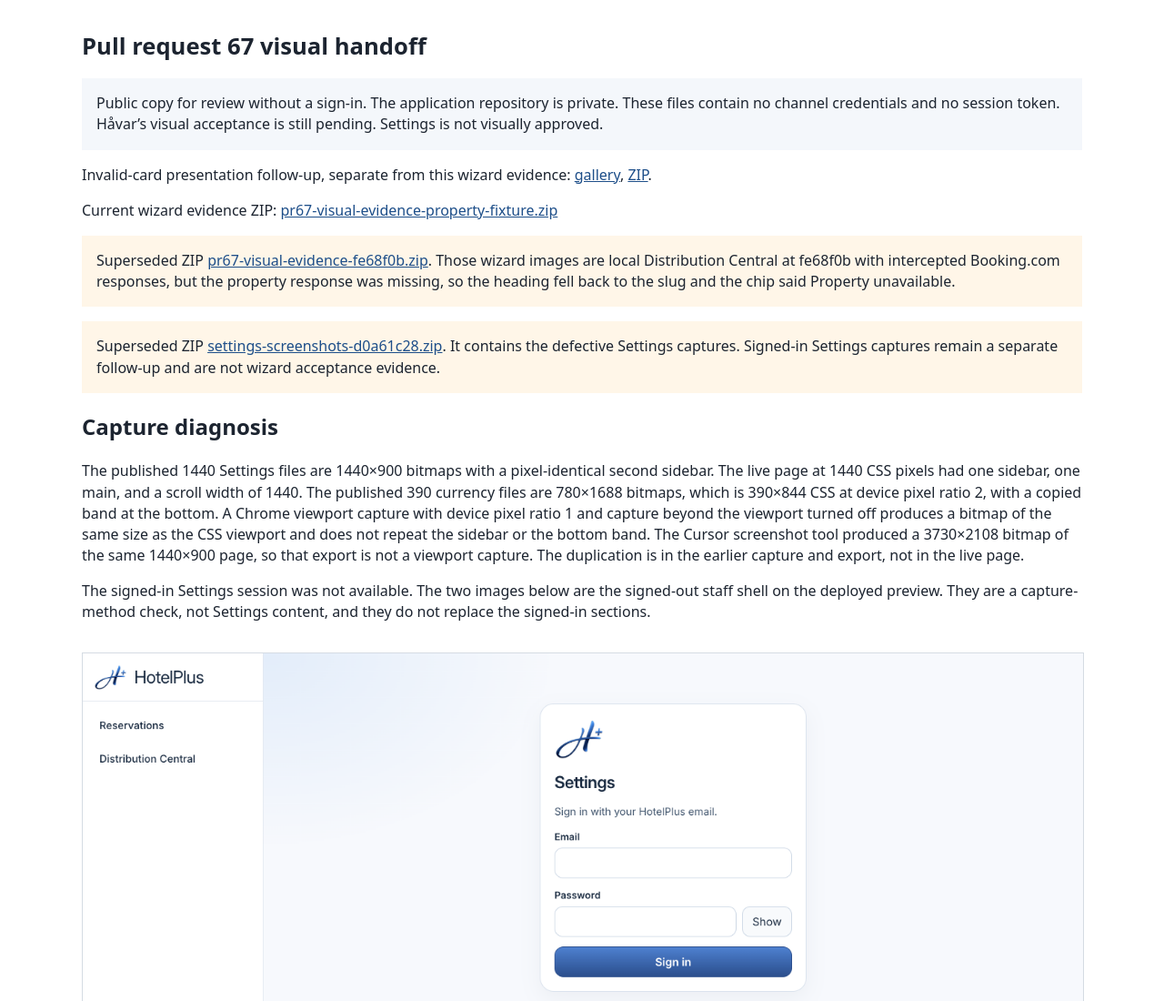
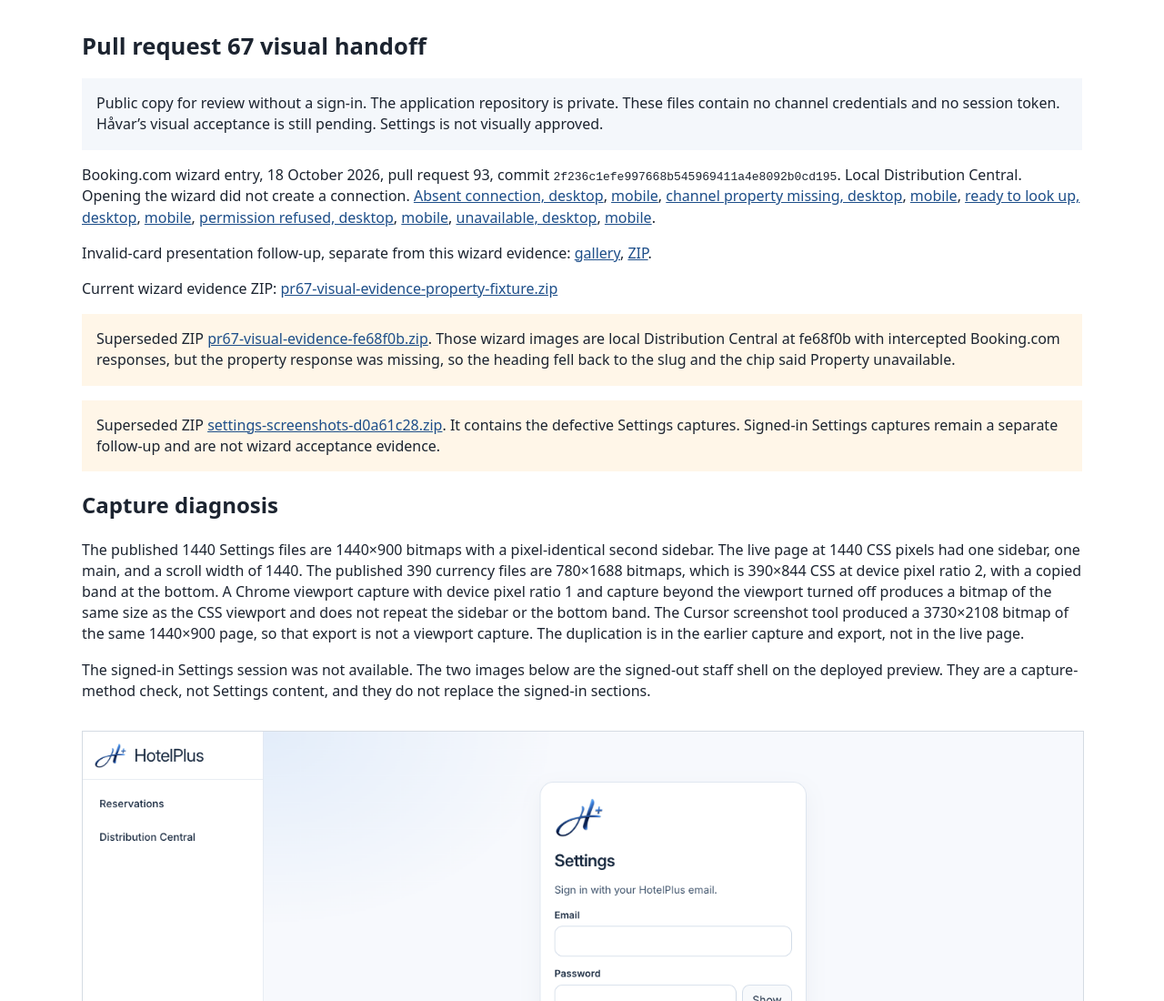
Before and after one commit to mzungukali/hotelplus-pr67-visual-handoff, a plain HTML site: page index.html in a window 1280 px wide. Shown: the top 1100 px of the page at 91% size. Drawn offline with Linux system fonts and the light colour scheme.

Commit message:
Publish the Booking.com wizard entry captures.
Co-authored-by: Cursor <cursoragent@cursor.com>

```diff
--- a/index.html
+++ b/index.html
@@ -20,6 +20,21 @@
       Public copy for review without a sign-in. The application repository is private.
       These files contain no channel credentials and no session token.
       Håvar’s visual acceptance is still pending. Settings is not visually approved.
+    </p>
+    <p>
+      Booking.com wizard entry, 18 October 2026, pull request 93, commit
+      <code>2f236c1efe997668b545969411a4e8092b0cd195</code>.
+      Local Distribution Central. Opening the wizard did not create a connection.
+      <a href="wizard-entry-2026-10-18/absent-1440.png">Absent connection, desktop</a>,
+      <a href="wizard-entry-2026-10-18/absent-390.png">mobile</a>,
+      <a href="wizard-entry-2026-10-18/channel-property-1440.png">channel property missing, desktop</a>,
+      <a href="wizard-entry-2026-10-18/channel-property-390.png">mobile</a>,
+      <a href="wizard-entry-2026-10-18/ready-1440.png">ready to look up, desktop</a>,
+      <a href="wizard-entry-2026-10-18/ready-390.png">mobile</a>,
+      <a href="wizard-entry-2026-10-18/permission-1440.png">permission refused, desktop</a>,
+      <a href="wizard-entry-2026-10-18/permission-390.png">mobile</a>,
+      <a href="wizard-entry-2026-10-18/unavailable-1440.png">unavailable, desktop</a>,
+      <a href="wizard-entry-2026-10-18/unavailable-390.png">mobile</a>.
     </p>
     <p>
       Invalid-card presentation follow-up, separate from this wizard evidence:
```
Also changed, not shown: wizard-entry-2026-10-18/absent-1440.png (added), wizard-entry-2026-10-18/absent-390.png (added), wizard-entry-2026-10-18/channel-property-1440.png (added), wizard-entry-2026-10-18/channel-property-390.png (added), wizard-entry-2026-10-18/permission-1440.png (added), wizard-entry-2026-10-18/permission-390.png (added), wizard-entry-2026-10-18/ready-1440.png (added), wizard-entry-2026-10-18/ready-390.png (added), wizard-entry-2026-10-18/unavailable-1440.png (added), wizard-entry-2026-10-18/unavailable-390.png (added), 1 other file.
